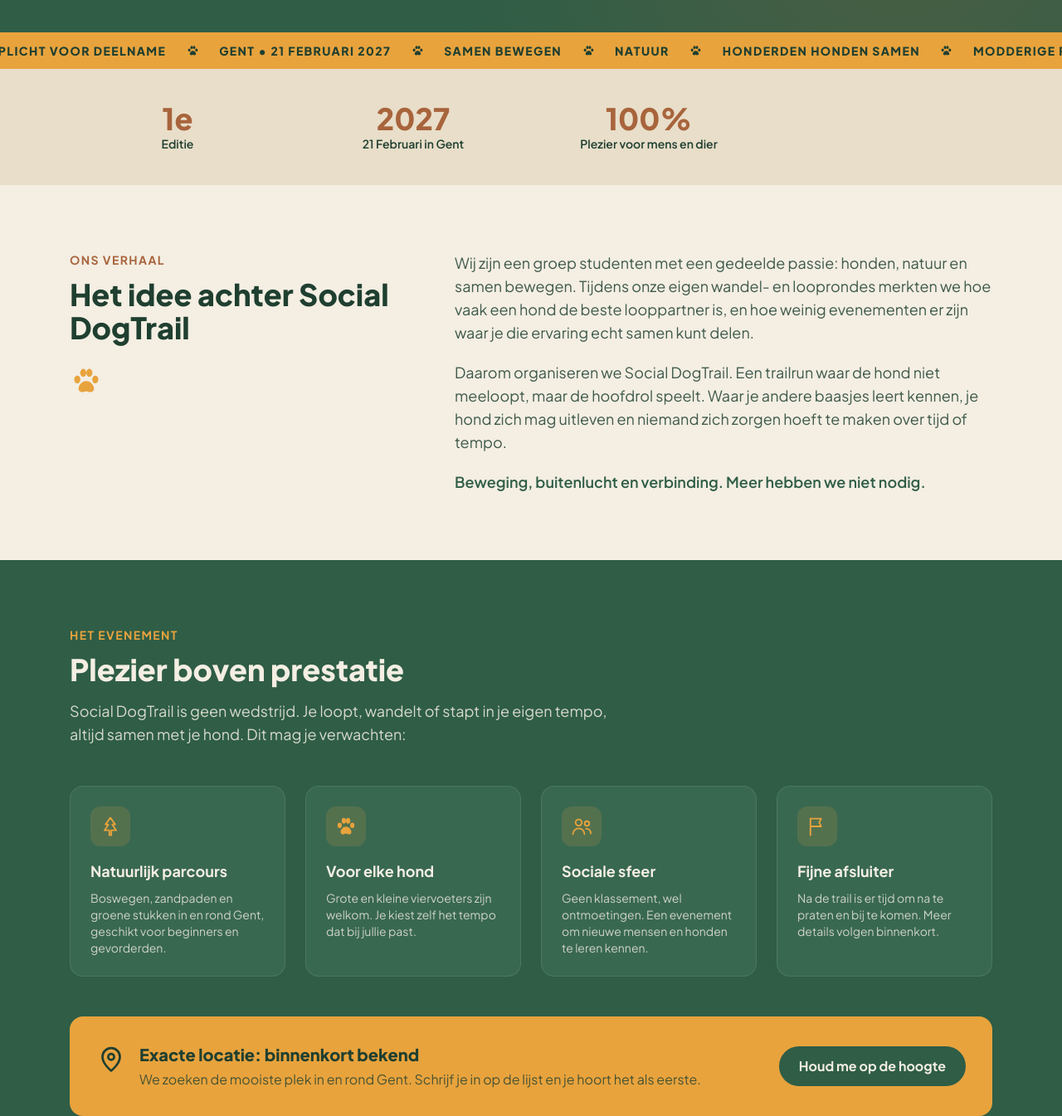
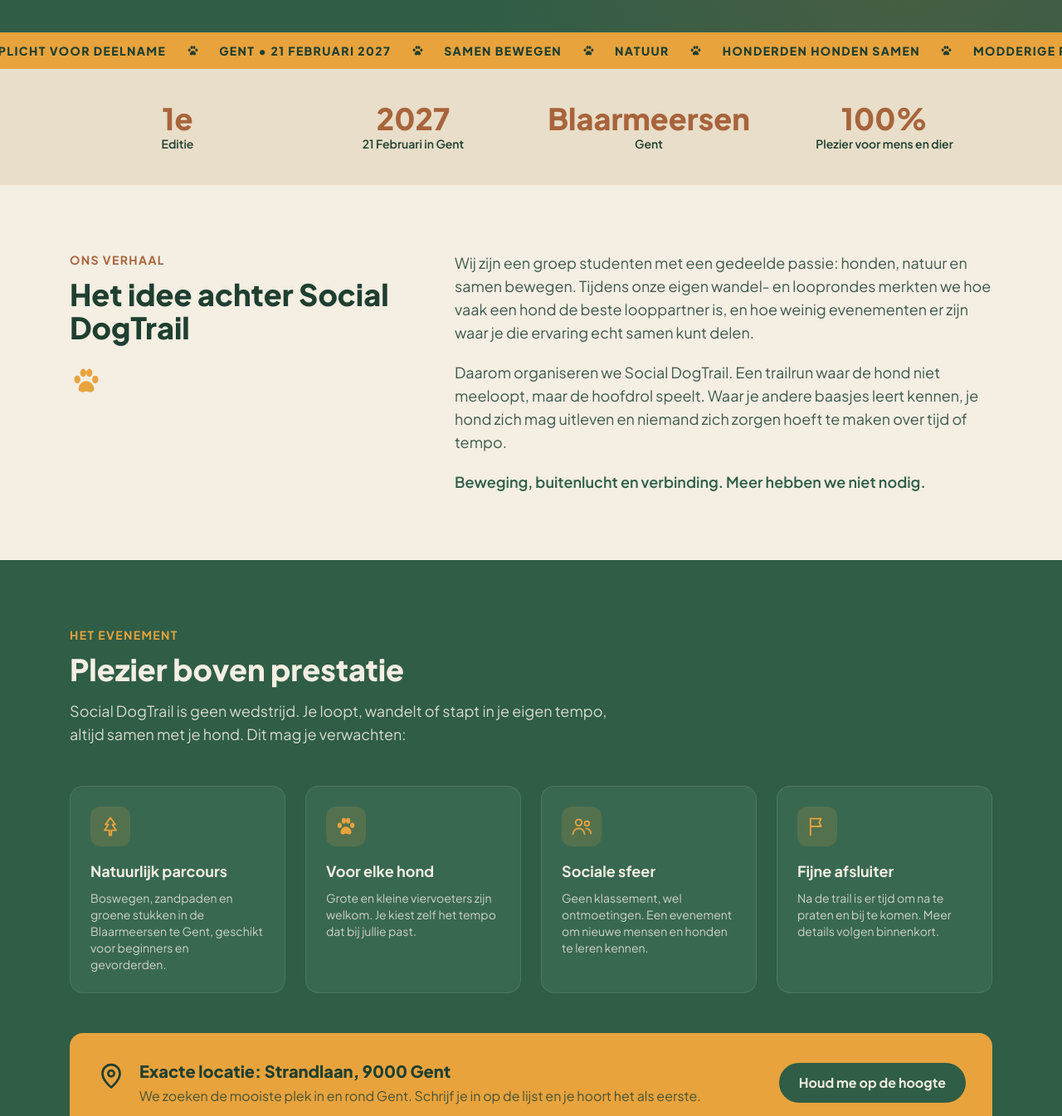
Before and after one commit to nicolabruggeman/SocialDogTrail, a plain HTML site: page index.html in a window 1280 px wide. Shown: the part 740-2085 px from the top of the page at 83% size. Drawn offline with nearby package versions, Linux system fonts and the light colour scheme.

Commit message:
Update index.html

```diff
--- a/index.html
+++ b/index.html
@@ -240,6 +240,7 @@
       <div class="max-w-6xl mx-auto px-5 py-10 grid grid-cols-2 md:grid-cols-4 gap-6 text-center">
         <div class="reveal"><p class="text-4xl font-extrabold text-earth"><span class="count" data-to="1">0</span>e</p><p class="text-sm font-semibold">Editie</p></div>
         <div class="reveal" style="transition-delay:.1s"><p class="text-4xl font-extrabold text-earth"><span class="count" data-to="2027">0</span></p><p class="text-sm font-semibold"> 21 Februari in Gent</p></div>
+        <div class="reveal" style="transition-delay:.2s"><p class="text-4xl font-extrabold text-earth">Blaarmeersen</p><p class="text-sm font-semibold">Gent</p></div>
         <div class="reveal" style="transition-delay:.3s"><p class="text-4xl font-extrabold text-earth"><span class="count" data-to="100">0</span>%</p><p class="text-sm font-semibold">Plezier voor mens en dier</p></div>
       </div>
     </section>
@@ -271,7 +272,7 @@
           <article class="reveal card-lift icon-wag rounded-2xl bg-forest-light/40 border border-sand/10 hover:border-ochre/60 p-6">
             <span class="inline-flex h-12 w-12 items-center justify-center rounded-xl bg-ochre/15 text-ochre"><svg class="h-7 w-7"><use href="#i-tree"/></svg></span>
             <h3 class="mt-4 font-bold text-lg">Natuurlijk parcours</h3>
-            <p class="mt-2 text-sand/80 text-sm">Boswegen, zandpaden en groene stukken in en rond Gent, geschikt voor beginners en gevorderden.</p>
+            <p class="mt-2 text-sand/80 text-sm">Boswegen, zandpaden en groene stukken in de Blaarmeersen te Gent, geschikt voor beginners en gevorderden.</p>
           </article>
           <article class="reveal card-lift icon-wag rounded-2xl bg-forest-light/40 border border-sand/10 hover:border-ochre/60 p-6" style="transition-delay:.1s">
             <span class="inline-flex h-12 w-12 items-center justify-center rounded-xl bg-ochre/15 text-ochre"><svg class="h-7 w-7"><use href="#i-paw"/></svg></span>
@@ -294,7 +295,7 @@
           <div class="flex items-start gap-4">
             <svg class="h-9 w-9 shrink-0 mt-0.5"><use href="#i-pin"/></svg>
             <div>
-              <p class="font-extrabold text-xl">Exacte locatie: binnenkort bekend</p>
+              <p class="font-extrabold text-xl">Exacte locatie: Strandlaan, 9000 Gent</p>
               <p class="mt-1 text-forest-dark/80">We zoeken de mooiste plek in en rond Gent. Schrijf je in op de lijst en je hoort het als eerste.</p>
             </div>
           </div>
```
